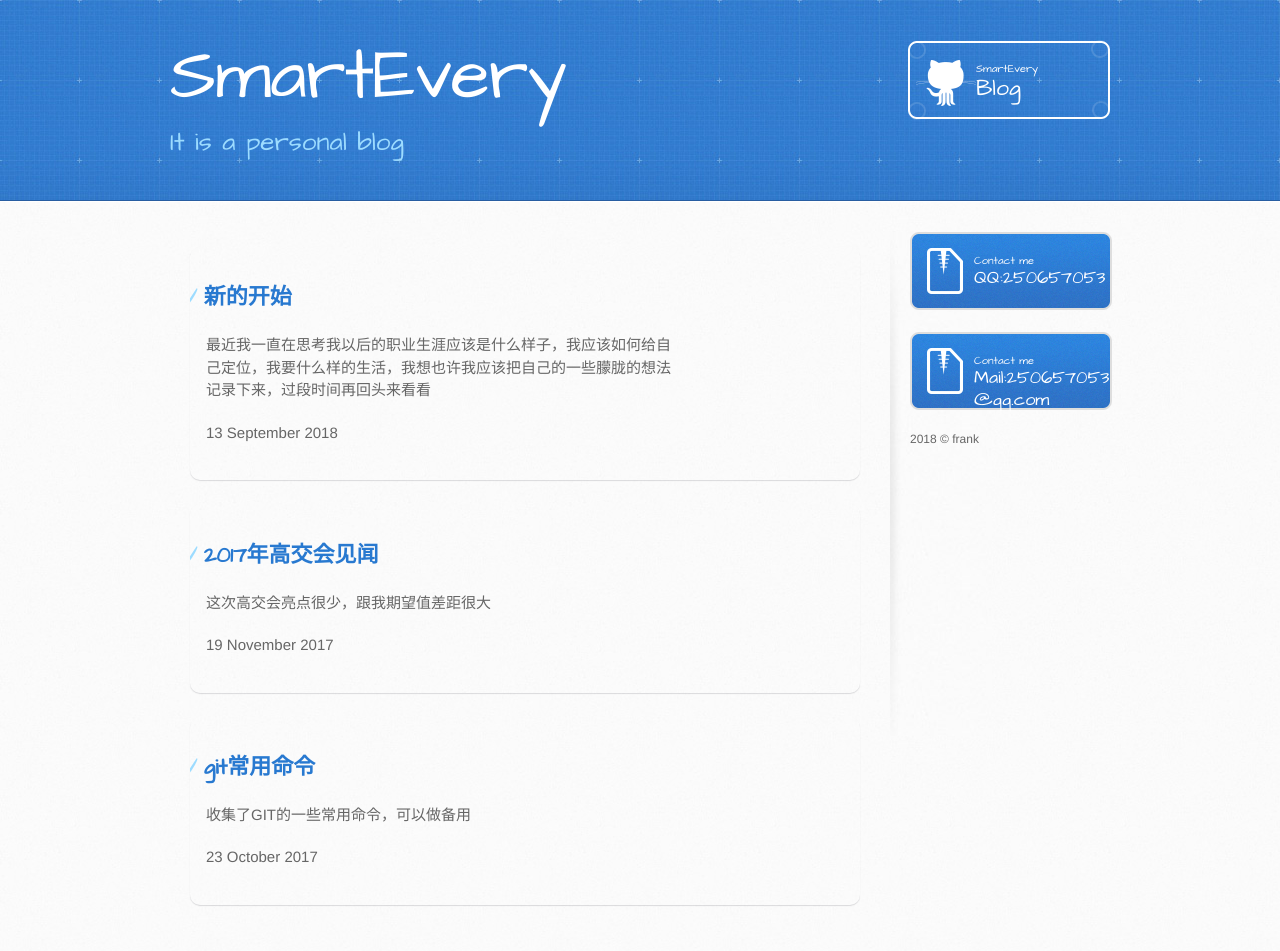
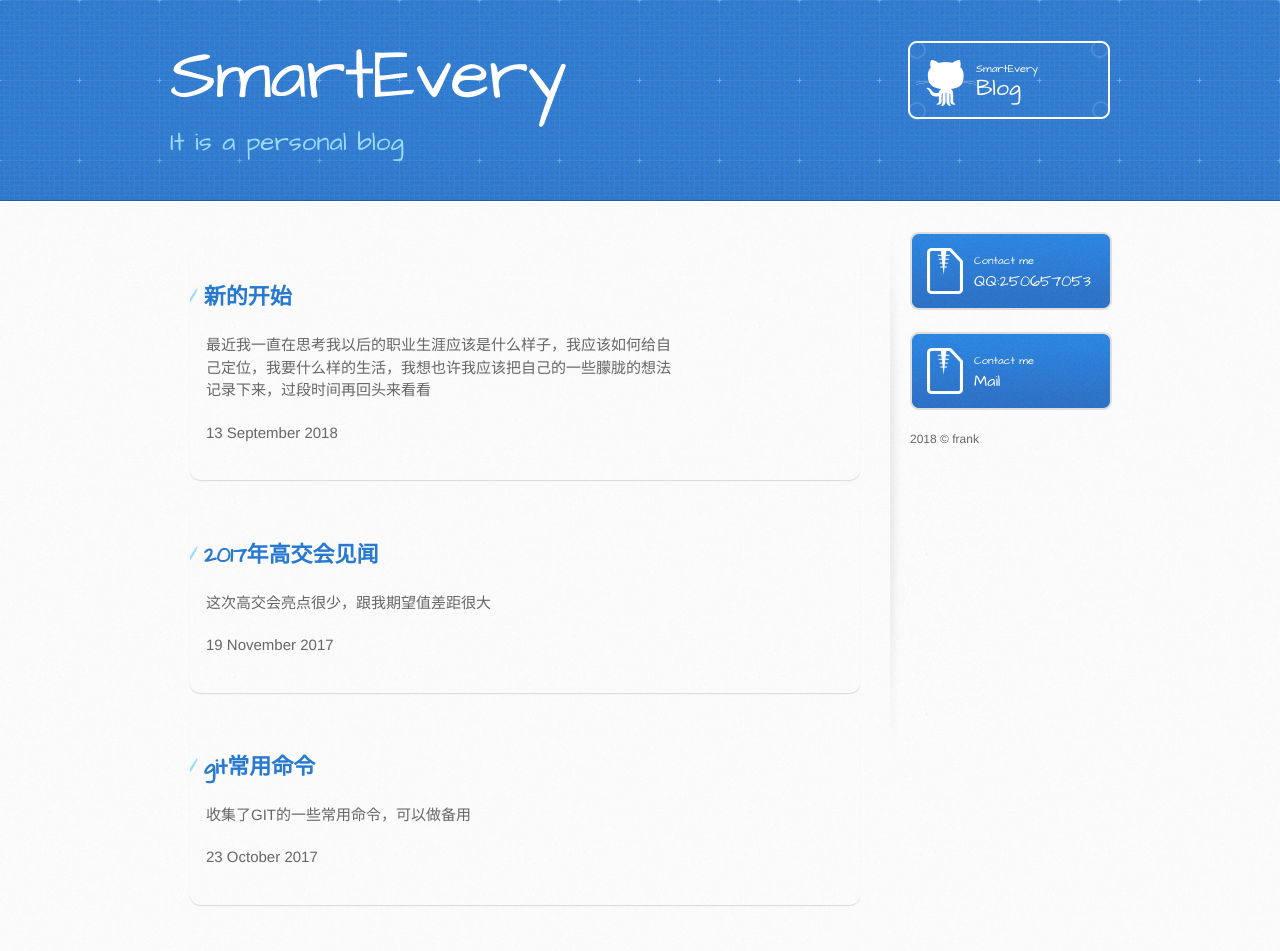
Before and after one commit to abc19842008/abc19842008.github.io, a Jekyll site: the page built from index.html, in a window 1280 px wide. Built offline with Jekyll 4.4.1, drawn with Linux system fonts in a browser that asks for light colours; the list of posts is cut into pages by our own code.

Commit message:
change button font size

```diff
--- a/_layouts/default.html
+++ b/_layouts/default.html
@@ -36,12 +36,11 @@
         <aside id="sidebar">
           <a class="button">
             <small>Contact me</small>
-            QQ:250657053
+			<font size="3">QQ:250657053 </font>
           </a>
           <a  class="button">
             <small>Contact me</small>
-           Mail:250657053
-		   @qq.com
+			<font size="3">Mail </font>
           </a>
 
 		  <!--<p ><strong>Contact me</strong> </p> -->
--- a/stylesheets/stylesheet.css
+++ b/stylesheets/stylesheet.css
@@ -539,10 +539,10 @@ header a.button {
 
 aside a.button {
   display: block;
-  width: 138px;
+  width: 158px;
   padding-left: 64px;
   margin-bottom: 20px;
-  font-size: 18px;
+  font-size: 21px;
   background: transparent url(../images/download-button.png) 0 0 no-repeat;
 }
 
```
Also changed, not shown: 1 other file.
